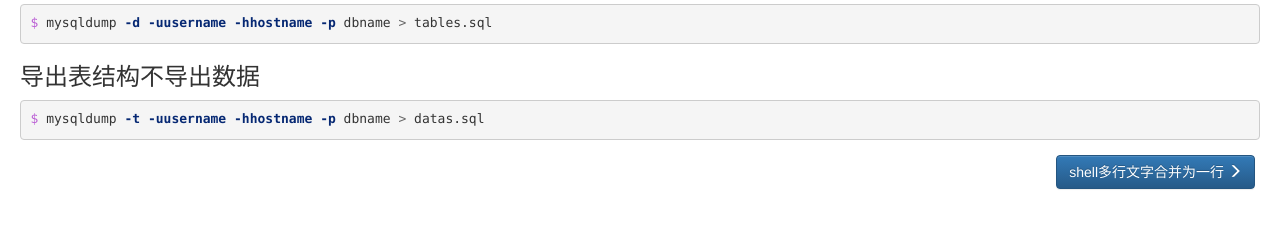
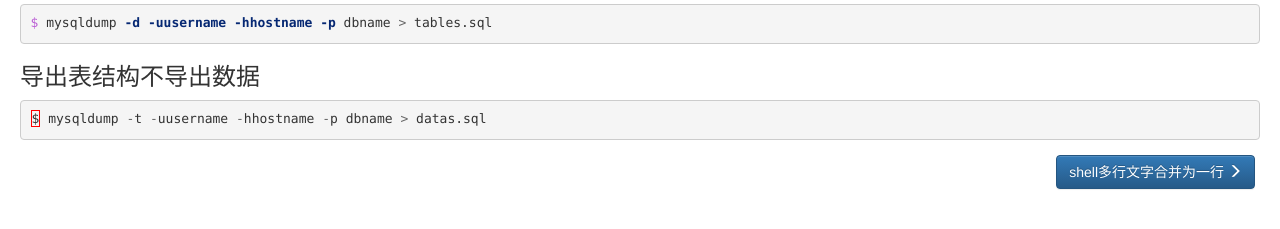
Before and after one commit to chihuan/craneding.github.io, a Jekyll site: the page built from _posts/blogs/2014-12-31-mysqldump.md, in a window 1280 px wide. Shown: the part 379-608 px from the top of the page. Built offline with Jekyll 4.4.1, drawn with Linux system fonts in a browser that asks for light colours; nearby versions of some CDN libraries; Markdown is read by kramdown in place of the engine named in the settings; comment, search, counter and statistics services are not loaded.

Commit message:
Update 2014-12-31-mysqldump.md

````diff
--- a/_posts/blogs/2014-12-31-mysqldump.md
+++ b/_posts/blogs/2014-12-31-mysqldump.md
@@ -6,11 +6,11 @@
 ---
 
 ### 导出表结构不导出数据
-```bash
+```sh
 $ mysqldump -d -uusername -hhostname -p dbname > tables.sql
 ```
 
 ### 导出表结构不导出数据
-```bash
+{% highlight c %}
 $ mysqldump -t -uusername -hhostname -p dbname > datas.sql
-```
+{% endhighlight %}
````
